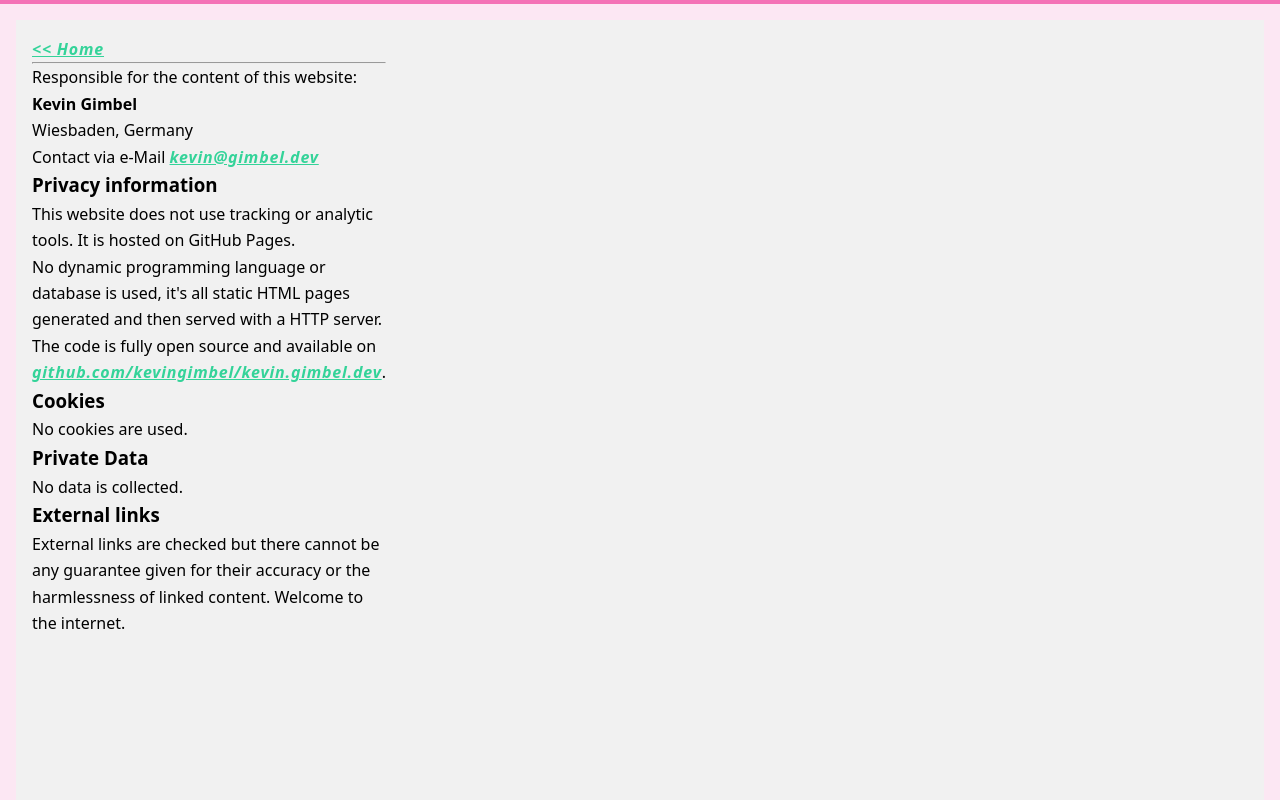
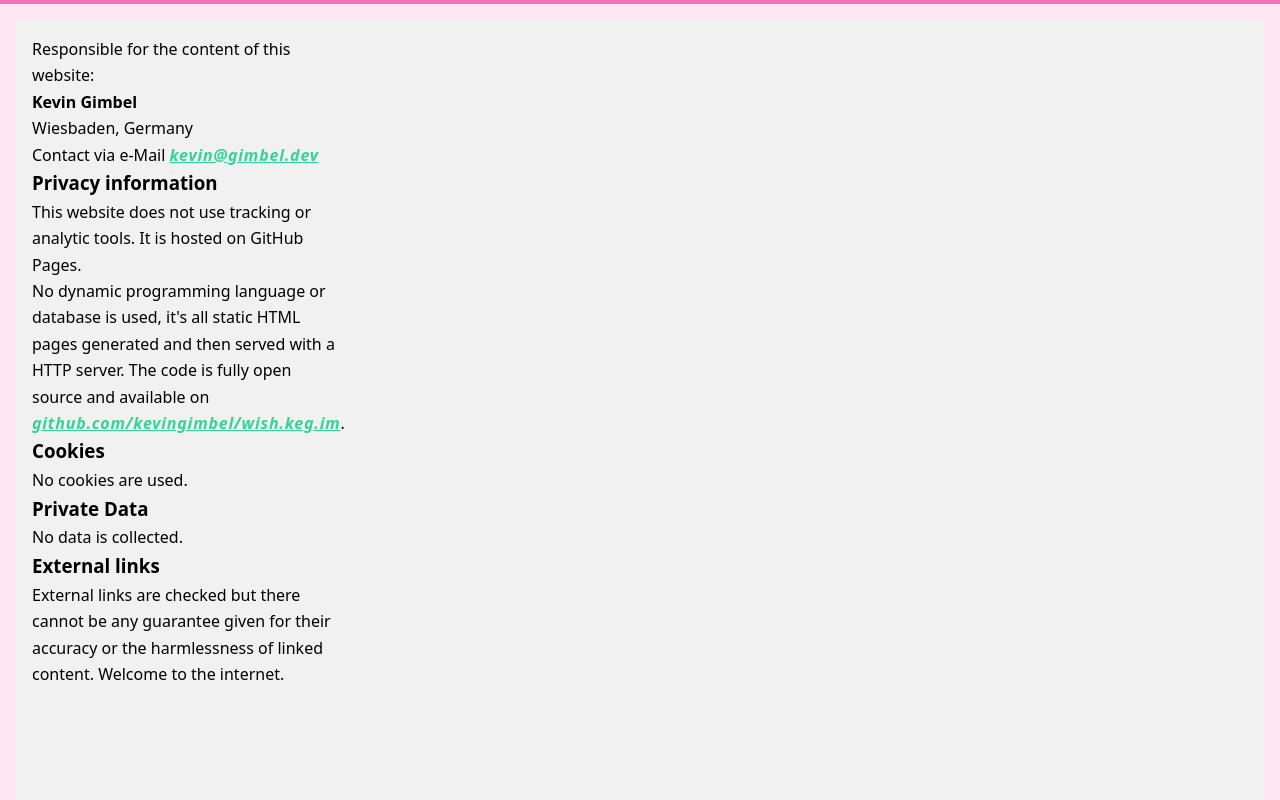
Before and after one commit to KevinGimbel/wish.keg.im, an Eleventy site: page src/imprint.md in a window 1280 px wide. Shown: the top 800 px of the page. Built offline with nearby package versions, Linux system fonts and the light colour scheme; Eleventy itself is replaced by a stand-in of ours; files that its build step writes are made by us from their sources.

Commit message:
fix: imprint

```diff
--- a/src/imprint.md
+++ b/src/imprint.md
@@ -1,11 +1,6 @@
 ---
 layout: single
 title: "Imprint"
-icon: "💌"
----
-
-[<< Home](/ops/)
-
 ---
 
 Responsible for the content of this website:
@@ -17,7 +12,7 @@ Contact via e-Mail [kevin@gimbel.dev](mailto:kevin@gimbel.dev)
 ### Privacy information
 This website does not use tracking or analytic tools. It is hosted on GitHub Pages.
 
-No dynamic programming language or database is used, it's all static HTML pages generated and then served with a HTTP server. The code is fully open source and available on [github.com/kevingimbel/kevin.gimbel.dev](https://github.com/kevingimbel/kevin.gimbel.dev).
+No dynamic programming language or database is used, it's all static HTML pages generated and then served with a HTTP server. The code is fully open source and available on [github.com/kevingimbel/wish.keg.im](https://github.com/kevingimbel/wish.keg.im).
 
 ### Cookies
 No cookies are used.
```
